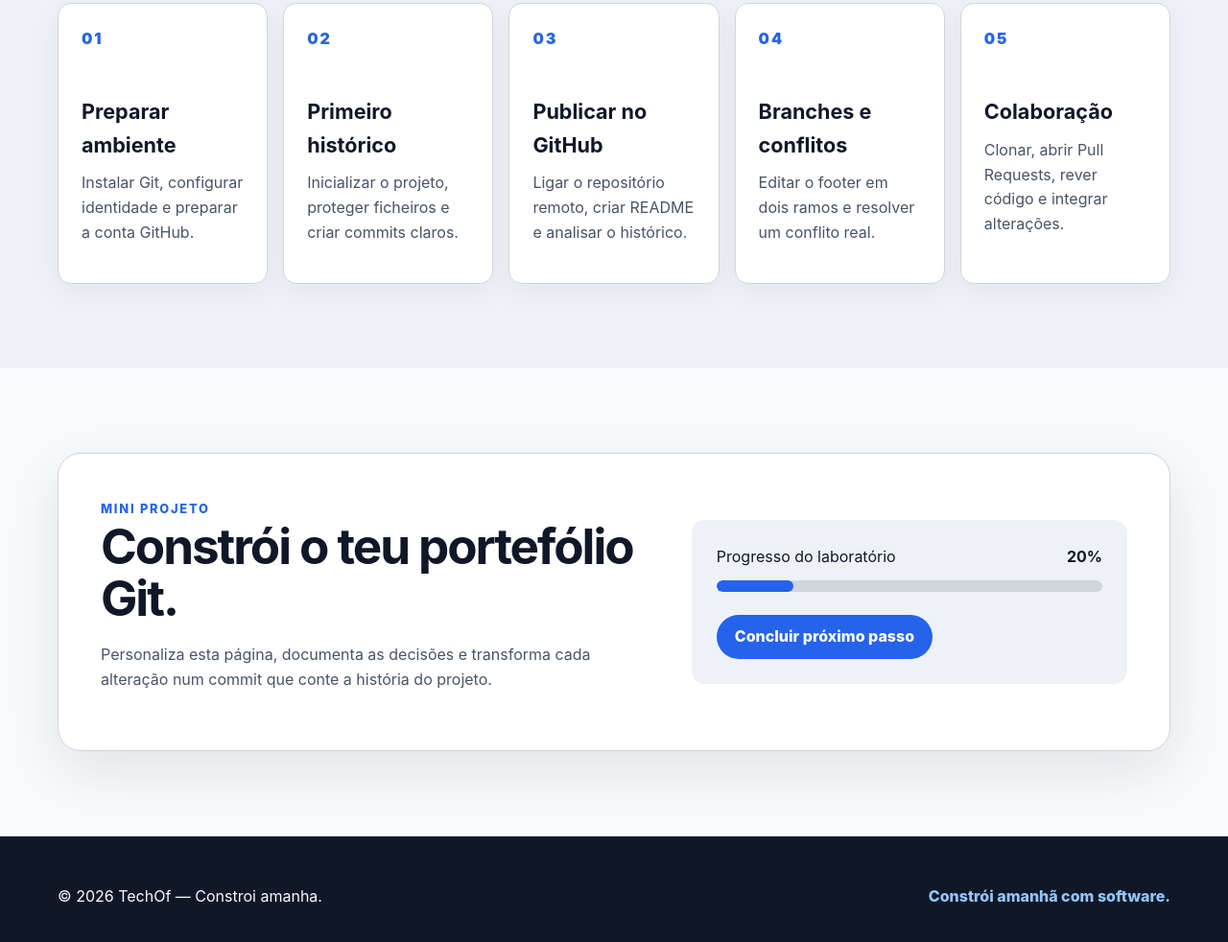
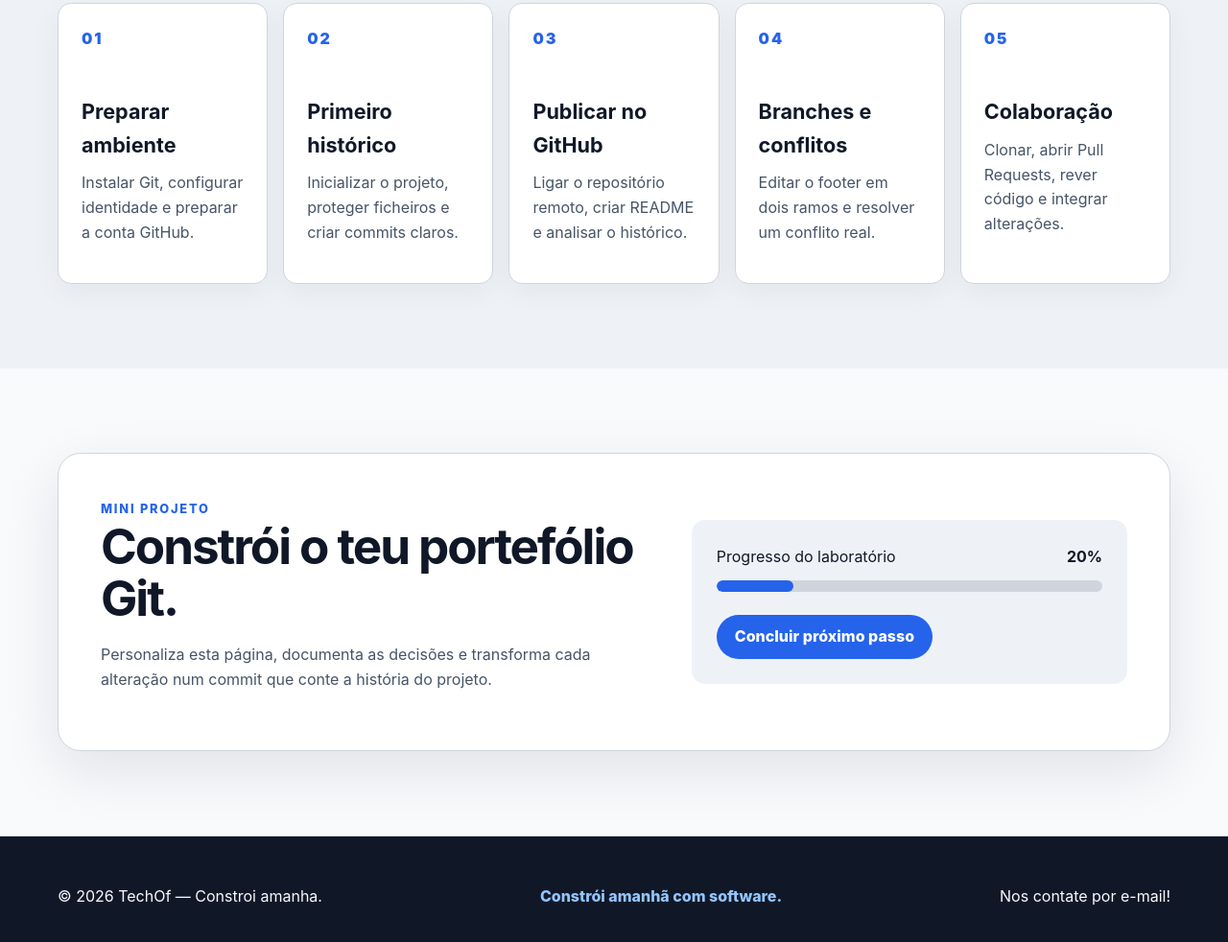
Before and after one commit to pflt/techof-git-lab-student, a plain HTML site: page index.html in a window 1280 px wide. Shown: the part 1341-2323 px from the top of the page at 96% size. Drawn offline with Linux system fonts and the light colour scheme.

Commit message:
Atualiza footer com contate

```diff
--- a/index.html
+++ b/index.html
@@ -154,6 +154,7 @@ $ git commit -m "feat: criar website inicial"</code></pre>
     <div class="container footer-inner">
       <p id="footer-message">© <span id="current-year"></span> TechOf — Constroi amanha.</p>
       <p id="footer-tagline">Constrói amanhã com software.</p>
+      <p>Nos contate por e-mail!</p>
     </div>
   </footer>
 </body>
```
